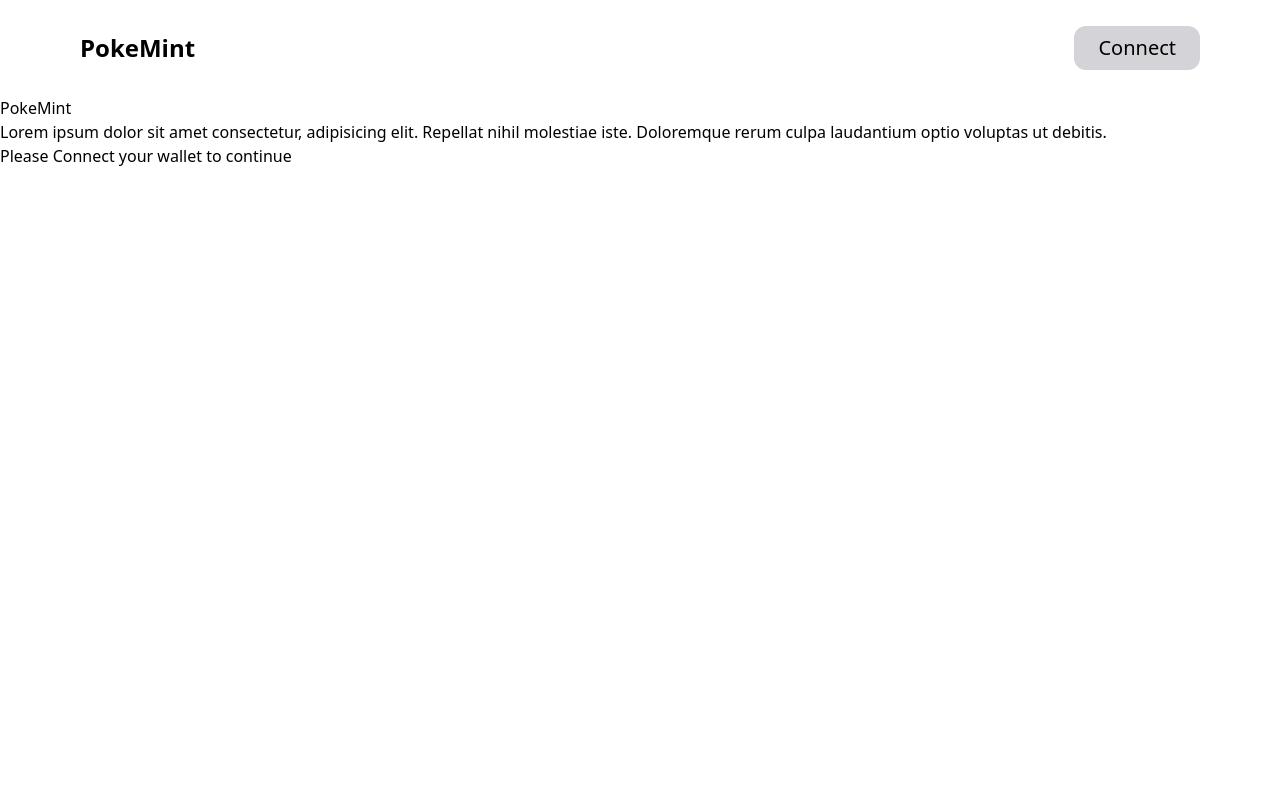
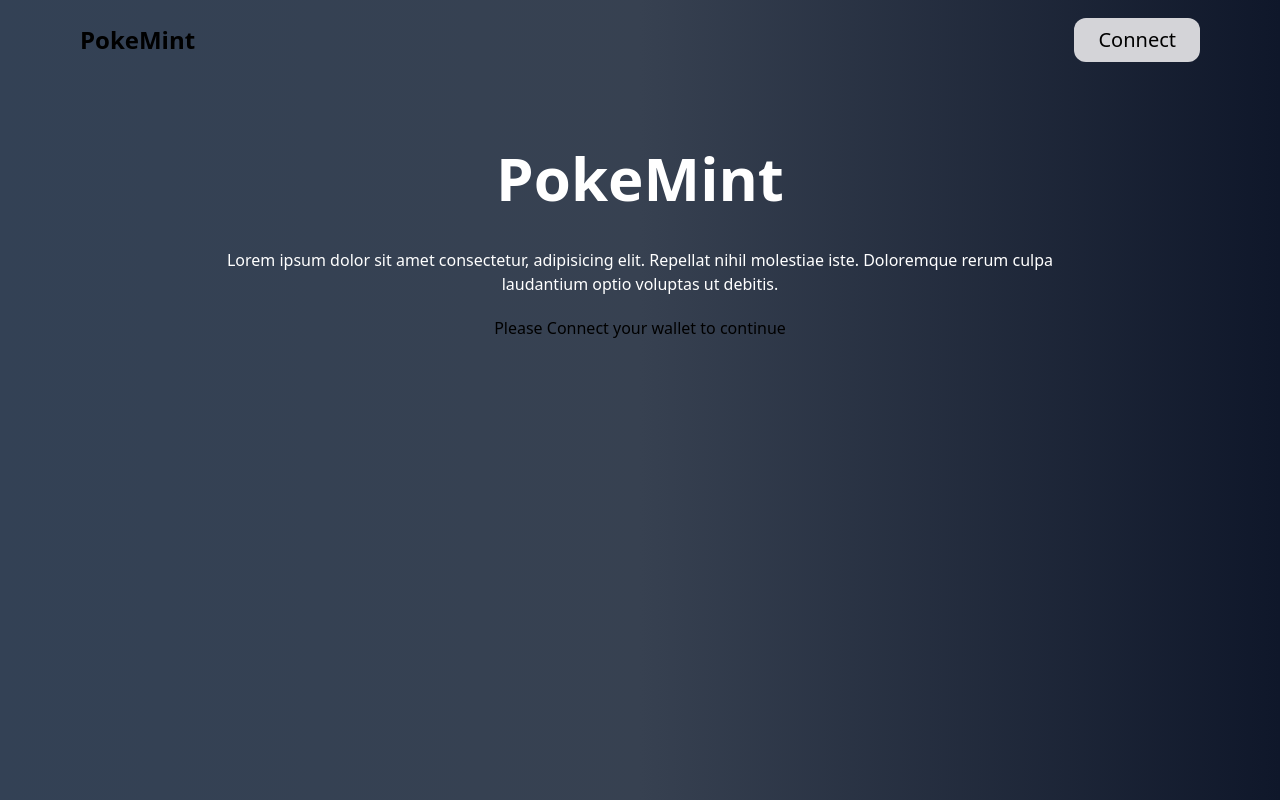
Before and after one commit to gvirus21/NFT-mint, a Next.js app: page / in a window 1280 px wide. Built offline with nearby package versions, Linux system fonts and the light colour scheme.

Commit message:
Updated the basic UI layout of the App

```diff
--- a/components/Main.js
+++ b/components/Main.js
@@ -70,25 +70,39 @@ const Main = ({ currentAccount, isConnected }) => {
   };
 
   return (
-    <div>
-      <h1>PokeMint</h1>
-      <p>
-        Lorem ipsum dolor sit amet consectetur, adipisicing elit. Repellat nihil
-        molestiae iste. Doloremque rerum culpa laudantium optio voluptas ut
-        debitis.
-      </p>
-      {isConnected ? (
-        <div>
+    <div className="h-screen w-screen bg-gradient-to-r from-slate-700 via-gray-700 to-slate-900 flex-col justify-center items-center">
+      <div className="flex flex-col justify-between items-center pt-32">
+        <h1 className="text-white text-6xl font-bold my-5">PokeMint</h1>
+        <p className="text-white w-4/6 text-center my-5">
+          Lorem ipsum dolor sit amet consectetur, adipisicing elit. Repellat
+          nihil molestiae iste. Doloremque rerum culpa laudantium optio voluptas
+          ut debitis.
+        </p>
+        {isConnected ? (
+          <div className="flex flex-col items-center">
+            <div className="flex items-center">
+              <button
+                onClick={handleDecrement}
+                className="bg-gray-200 mx-3 h-10 w-10 rounded-md border-0 outline-none text-xl"
+              >
+                -
+              </button>
+              <input type="number" value={mintAmount} className="h-14 rounded-lg w-20 text-center" />
+              <button
+                onClick={handleIncrement}
+                className="bg-gray-200 mx-3 h-10 w-10 rounded-md border-0 outline-none text-xl"
+              >
+                +
+              </button>
+            </div>
+            <button onClick={handleMint} className="bg-pink-600 my-7 h-10 w-32"> Mint </button>
+          </div>
+        ) : (
           <div>
-            <button onClick={handleDecrement}>-</button>
-            <input type="number" value={mintAmount} />
-            <button onClick={handleIncrement}>+</button>
+            <h1>Please Connect your wallet to continue </h1>
           </div>
-          <button onClick={handleMint}> Mint </button>
-        </div>
-      ) : (
-        <div><h1>Please Connect your wallet to continue </h1></div>
-      )}
+        )}
+      </div>
     </div>
   );
 };
--- a/components/Navbar.js
+++ b/components/Navbar.js
@@ -2,7 +2,7 @@ import React from 'react';
 
 const style = {
   wrapper:
-    "flex justify-between items-center px-20 h-24 sticky top-0 z-30 bg-white ",
+    "flex justify-between items-center px-20 h-20 w-screen absolute top-0 z-30 bg-gradient-to-r from-slate-700 via-gray-700 to-slate-900 ",
   logo: "font-semibold text-2xl",
   accountLabel: "text-white bg-violet-300 px-6 py-2 rounded-full",
   button:
```
